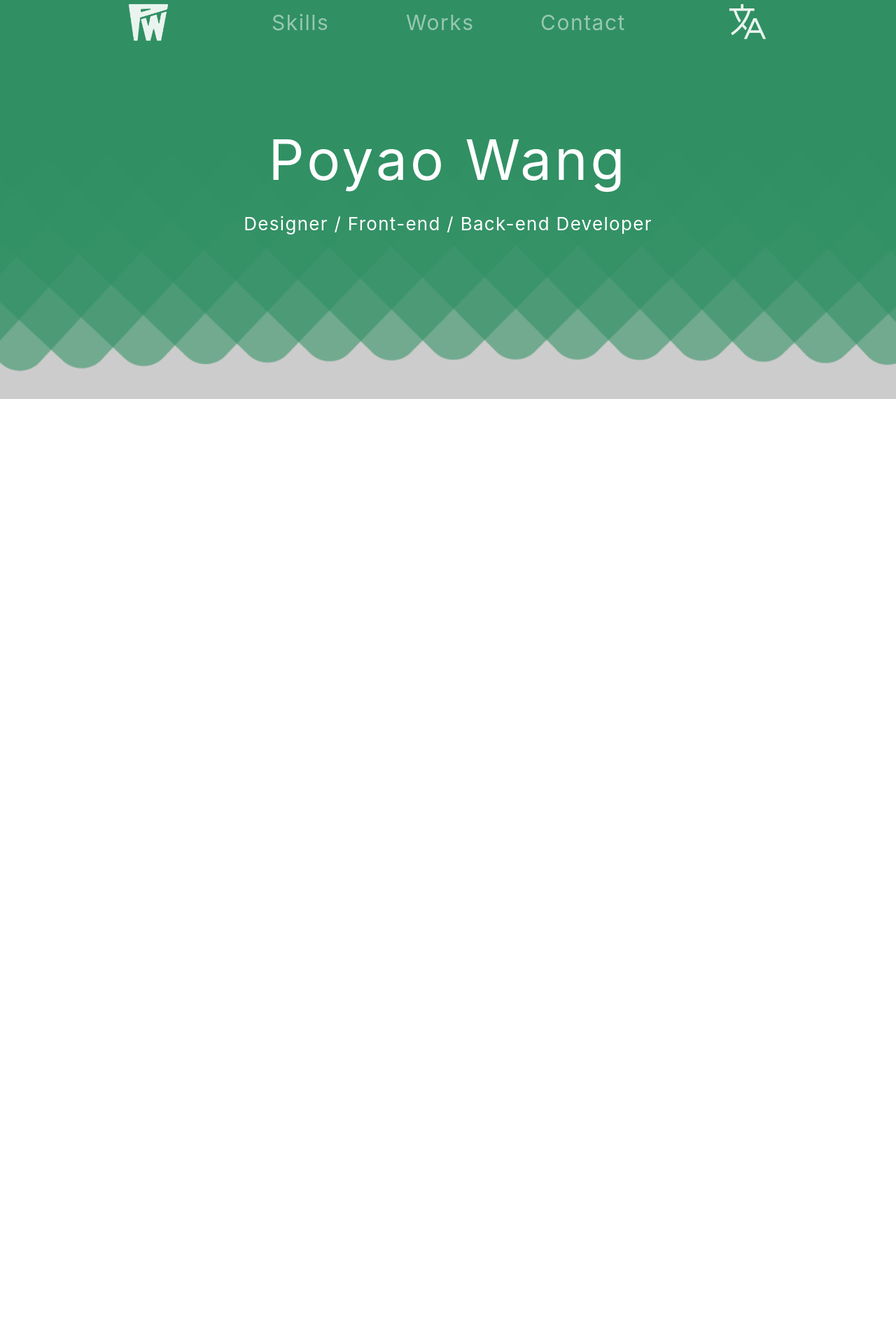
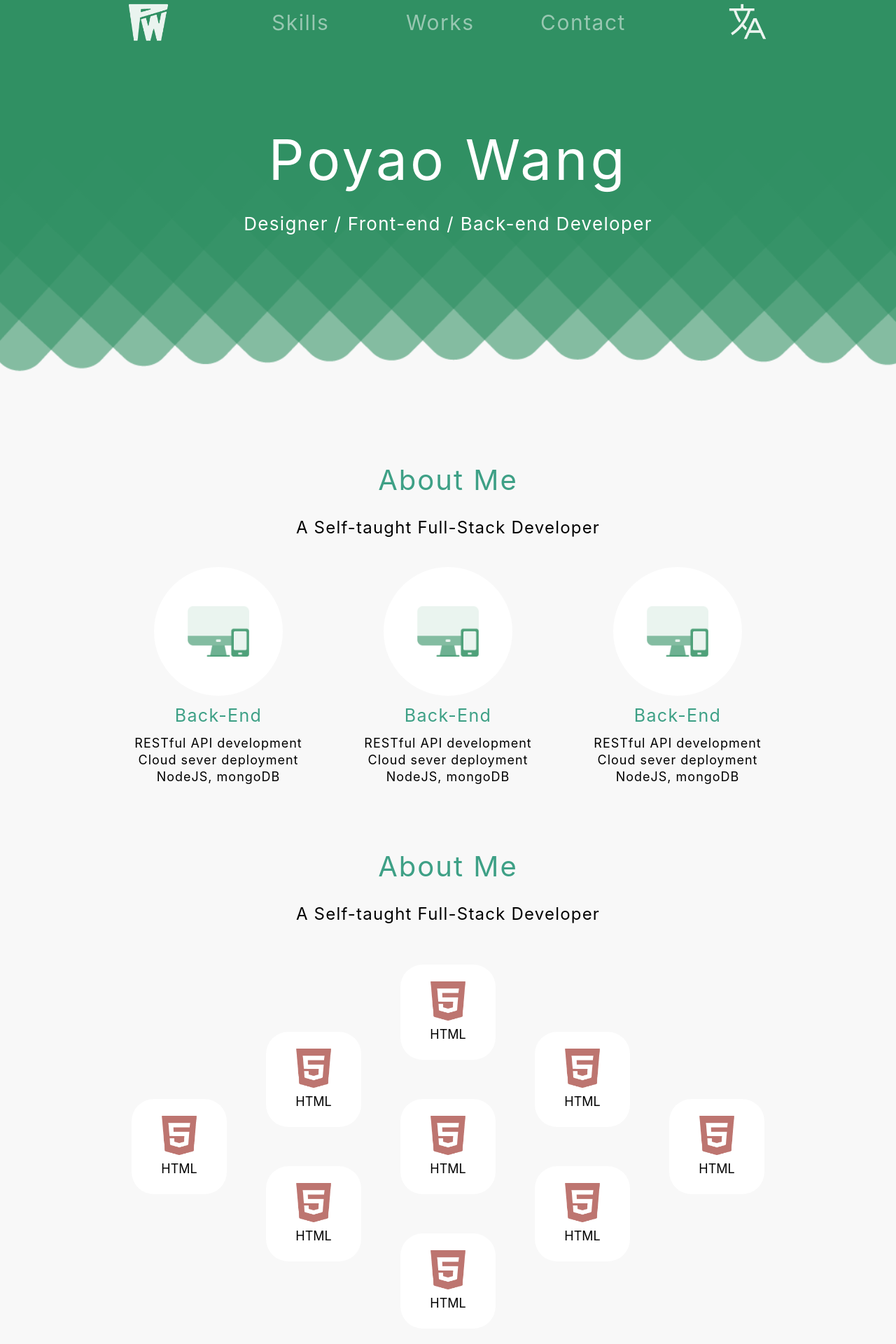
Before and after one commit to poyao-wang/my-web-app, a React (Create React App) app: page / in a window 1280 px wide. Shown: the part 60-1980 px from the top of the page at 70% size. Before the commit the page ends 800 px from the top, so only its background shows below. Built offline with nearby package versions, Linux system fonts and the light colour scheme.

Commit message:
Put all sections together
Change the main element of every section from div -> section.
Add all sections to App.tsx.
Apply styles for sections under #main-container

```diff
--- a/src/App.tsx
+++ b/src/App.tsx
@@ -1,6 +1,10 @@
 import React from 'react';
 import NavBar from './components/NavBar';
+import SectionAbout from './components/SectionAbout';
+import SectionContact from './components/SectionContact';
 import SectionHero from './components/SectionHero';
+import SectionProjects from './components/SectionProjects';
+import SectionSkills from './components/SectionSkills';
 
 const App: React.FC = () => {
   return (
@@ -8,6 +12,10 @@ const App: React.FC = () => {
       <div id="main-container">
         <NavBar />
         <SectionHero />
+        <SectionAbout />
+        <SectionSkills />
+        <SectionProjects />
+        <SectionContact />
       </div>
     </div>
   );
--- a/src/components/SectionAbout.tsx
+++ b/src/components/SectionAbout.tsx
@@ -5,7 +5,7 @@ const textP = `RESTful API development\nCloud sever deployment\nNodeJS, mongoDB`
 
 const SectionAbout: React.FC = () => {
   return (
-    <div className="section-about">
+    <section className="section-about">
       <h2>About Me</h2>
       <p className="p-h2">A Self-taught Full-Stack Developer</p>
       <div className="about-items">
@@ -25,7 +25,7 @@ const SectionAbout: React.FC = () => {
           textP={textP}
         />
       </div>
-    </div>
+    </section>
   );
 };
 
--- a/src/components/SectionContact.tsx
+++ b/src/components/SectionContact.tsx
@@ -10,7 +10,7 @@ const dummyContactItem = (
 );
 const SectionContact: React.FC = () => {
   return (
-    <div
+    <section
       className="section-contact"
       style={{ backgroundImage: 'url(assets/bg-bottom.png)' }}
     >
@@ -23,7 +23,7 @@ const SectionContact: React.FC = () => {
         {dummyContactItem}
         {dummyContactItem}
       </div>
-    </div>
+    </section>
   );
 };
 
--- a/src/components/SectionHero.tsx
+++ b/src/components/SectionHero.tsx
@@ -2,13 +2,13 @@ import React from 'react';
 
 const SectionHero: React.FC = () => {
   return (
-    <div
+    <section
       className="section-hero"
       style={{ backgroundImage: 'url(assets/bg-top.png)' }}
     >
       <h1>Poyao Wang</h1>
       <p className="p-h1">Designer / Front-end / Back-end Developer</p>
-    </div>
+    </section>
   );
 };
 
--- a/src/components/SectionProjects.tsx
+++ b/src/components/SectionProjects.tsx
@@ -16,7 +16,7 @@ const dummyProjectItem = (
 
 const SectionProjects: React.FC = () => {
   return (
-    <div className="section-projects">
+    <section className="section-projects">
       <h2>My Works</h2>
       <p className="p-h2">A Self-taught Full-Stack Developer</p>
       <div className="project-items">
@@ -24,7 +24,7 @@ const SectionProjects: React.FC = () => {
         {dummyProjectItem}
         {dummyProjectItem}
       </div>
-    </div>
+    </section>
   );
 };
 
--- a/src/components/SectionSkills.tsx
+++ b/src/components/SectionSkills.tsx
@@ -11,7 +11,7 @@ const dummySkillIcon = (
 
 const SectionSkills: React.FC = () => {
   return (
-    <div className="section-skills">
+    <section className="section-skills">
       <h2>About Me</h2>
       <p className="p-h2">A Self-taught Full-Stack Developer</p>
       <div className="skill-items">
@@ -31,7 +31,7 @@ const SectionSkills: React.FC = () => {
         </div>
         <div className="skill-items__col mobile-hide">{dummySkillIcon}</div>
       </div>
-    </div>
+    </section>
   );
 };
 
--- a/src/index.css
+++ b/src/index.css
@@ -141,13 +141,35 @@ p {
   }
 }
 
+/* Main Container */
+
 #main-container {
-  background-color: var(--color-bg-gray);
+  background-color: var(--color-bg-main);
   display: flex;
   flex-direction: column;
   align-items: center;
   overflow: hidden;
   width: 100vw;
+}
+
+#main-container > section:first-of-type {
+  margin-top: 0;
+}
+
+#main-container > section {
+  margin-top: 5.6rem;
+}
+
+@media screen and (min-width: 768px) {
+  #main-container > section {
+    margin-top: 8rem;
+  }
+}
+
+@media screen and (min-width: 1024px) {
+  #main-container > section {
+    margin-top: 8.8rem;
+  }
 }
 
 /* Icons */
```
